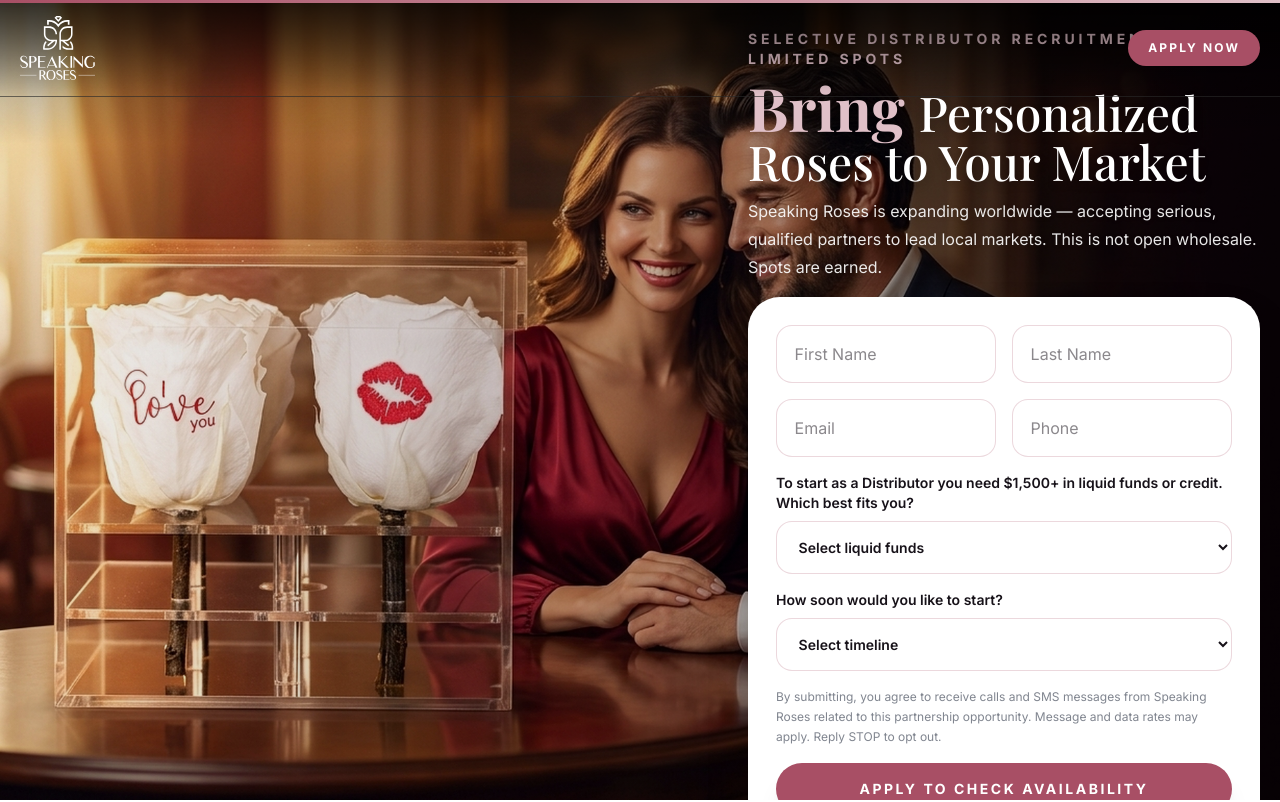
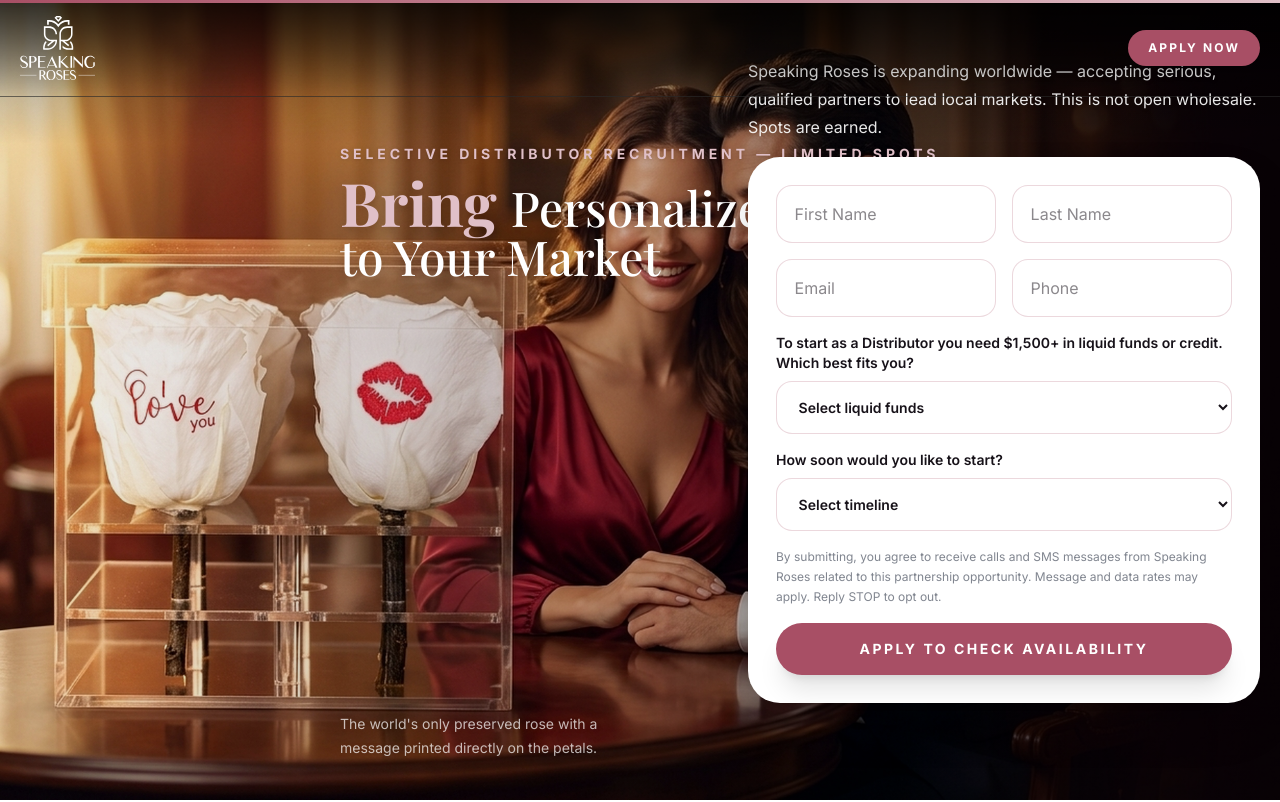
Before and after one commit to Landing-Pages-Websites/speaking-roses-v2, a Next.js app: page / in a window 1280 px wide. Shown: the top 802 px of the page. Built offline with nearby package versions, Linux system fonts and the light colour scheme.

Commit message:
Hero: h1 top-left above rose, subheading bottom-left below rose, form right center

```diff
--- a/src/app/page.tsx
+++ b/src/app/page.tsx
@@ -284,27 +284,39 @@ export default function Home() {
       {/* Hero — min-h-screen full viewport, product anchored left so cropping only hits dark right */}
       <section id="hero" className="relative min-h-screen overflow-hidden">
         <Image src="/hero-hq.jpg" alt="" fill className="object-cover object-left" priority quality={100} sizes="100vw" />
-        {/* Right-side darkening for form legibility — left stays clear for product */}
         <div className="absolute inset-0 bg-gradient-to-r from-black/5 via-black/20 to-black/75" />
         <div className="absolute inset-x-0 top-0 h-36 bg-gradient-to-b from-black/50 to-transparent" />
-        {/* Form on the right, vertically centered, clears the fixed nav */}
+
+        {/* H1 — top-left, above the rose product */}
+        <div className="absolute inset-x-0 top-0 max-w-7xl mx-auto px-5 pt-32 md:pt-36 w-1/2">
+          <Reveal>
+            <p className="mb-2 text-sm font-bold uppercase tracking-[0.28em] text-blush drop-shadow">Selective Distributor Recruitment — Limited Spots</p>
+            <h1 className="font-display leading-[0.95] text-white drop-shadow-lg">
+              <span className="text-5xl md:text-6xl font-black text-blush">Bring </span>
+              <span className="text-3xl md:text-5xl">Personalized Roses to Your Market</span>
+            </h1>
+          </Reveal>
+        </div>
+
+        {/* Subheading + form — right side, vertically centered */}
         <div className="absolute inset-0 flex items-center justify-end">
-          <div className="w-full max-w-7xl mx-auto px-5 flex justify-end pt-28 pb-10">
+          <div className="w-full max-w-7xl mx-auto px-5 flex justify-end pb-10">
             <Reveal className="flex flex-col gap-4 w-full max-w-lg">
-              <div>
-                <p className="mb-2 text-sm font-bold uppercase tracking-[0.28em] text-blush drop-shadow">Selective Distributor Recruitment — Limited Spots</p>
-                <h1 className="font-display leading-[0.95] text-white drop-shadow-lg">
-                  <span className="text-5xl md:text-6xl font-black text-blush">Bring </span>
-                  <span className="text-3xl md:text-5xl">Personalized Roses to Your Market</span>
-                </h1>
-                <p className="mt-3 text-base leading-7 text-white/90 drop-shadow">
-                  Speaking Roses is expanding worldwide — accepting serious, qualified partners to lead local markets. This is not open wholesale. Spots are earned.
-                </p>
-              </div>
+              <p className="text-base leading-7 text-white/90 drop-shadow">
+                Speaking Roses is expanding worldwide — accepting serious, qualified partners to lead local markets. This is not open wholesale. Spots are earned.
+              </p>
               <ApplyForm form={form} setField={setField} formatPhone={formatPhone} validatePhone={validatePhone} phoneError={phoneError} setPhoneError={setPhoneError} handleSubmit={handleSubmit} isSubmitting={isSubmitting} error={error} submitted={submitted} isQualified={isQualified} compact />
             </Reveal>
           </div>
         </div>
+
+        {/* Subheading bottom-left — below the rose */}
+        <div className="absolute inset-x-0 bottom-0 max-w-7xl mx-auto px-5 pb-10 w-1/2">
+          <Reveal>
+            <p className="text-sm leading-6 text-white/70 drop-shadow max-w-xs">The world's only preserved rose with a message printed directly on the petals.</p>
+          </Reveal>
+        </div>
+
       </section>
 
       {/* ── PRODUCT SECTION — finished product only, no process video ── */}
```
